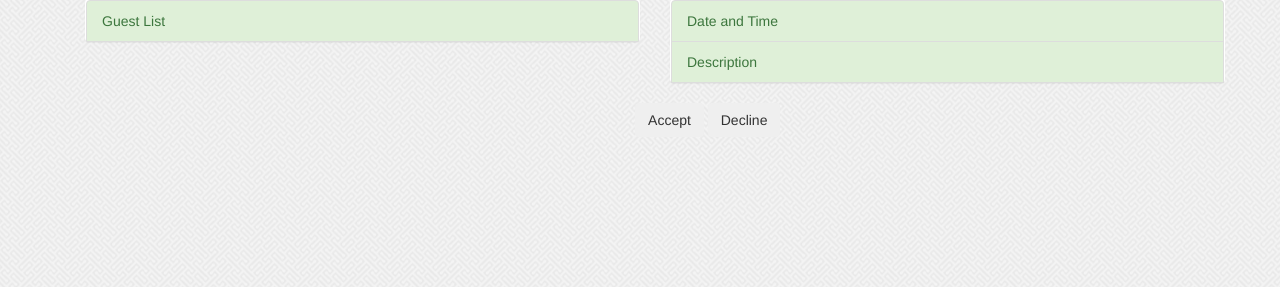
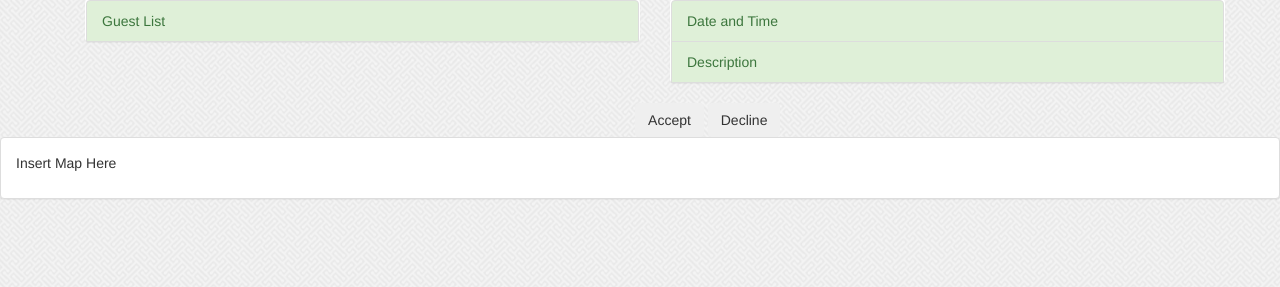
Before and after one commit to Wayne-Jones/2014NYUHacks, a PHP site: page /createEvent.php in a window 1280 px wide. Shown: the part 513-800 px from the top of the page. Run offline with PHP 8.4, Linux system fonts and the light colour scheme; grey boxes labelled with a size stand in for pictures from a placeholder-image service; some libraries are stand-ins or nearby versions.

Commit message:
Added Map Placeholder

```diff
--- a/createEvent.php
+++ b/createEvent.php
@@ -41,7 +41,7 @@
         <!-- Collect the nav links, forms, and other content for toggling -->
         <div class="collapse navbar-collapse" id="bs-example-navbar-collapse-1">
           <ul class="nav navbar-nav navbar-right">
-              <li><a href ="#">Hello, Bob</a></li>
+              <p class="navbar-text">Hello, Bob</p>
               <li><a href="#">Dashboard</a></li>
           </ul>
         </div><!-- /.navbar-collapse -->
@@ -153,8 +153,17 @@
     <div class="col-md-4"></div>
         </div>
 </div>
+</div>
 <!-- /Accept/Decline -->
 
+<!-- Map of Event -->
+<div class="panel panel-default">
+  <div class="panel-body">
+    <div>
+        <p>Insert Map Here</p>
+        </div>
+      </div>
+    </div>
 
     <!-- jQuery (necessary for Bootstrap's JavaScript plugins) -->
     <!-- Include all compiled plugins (below), or include individual files as needed -->
```
